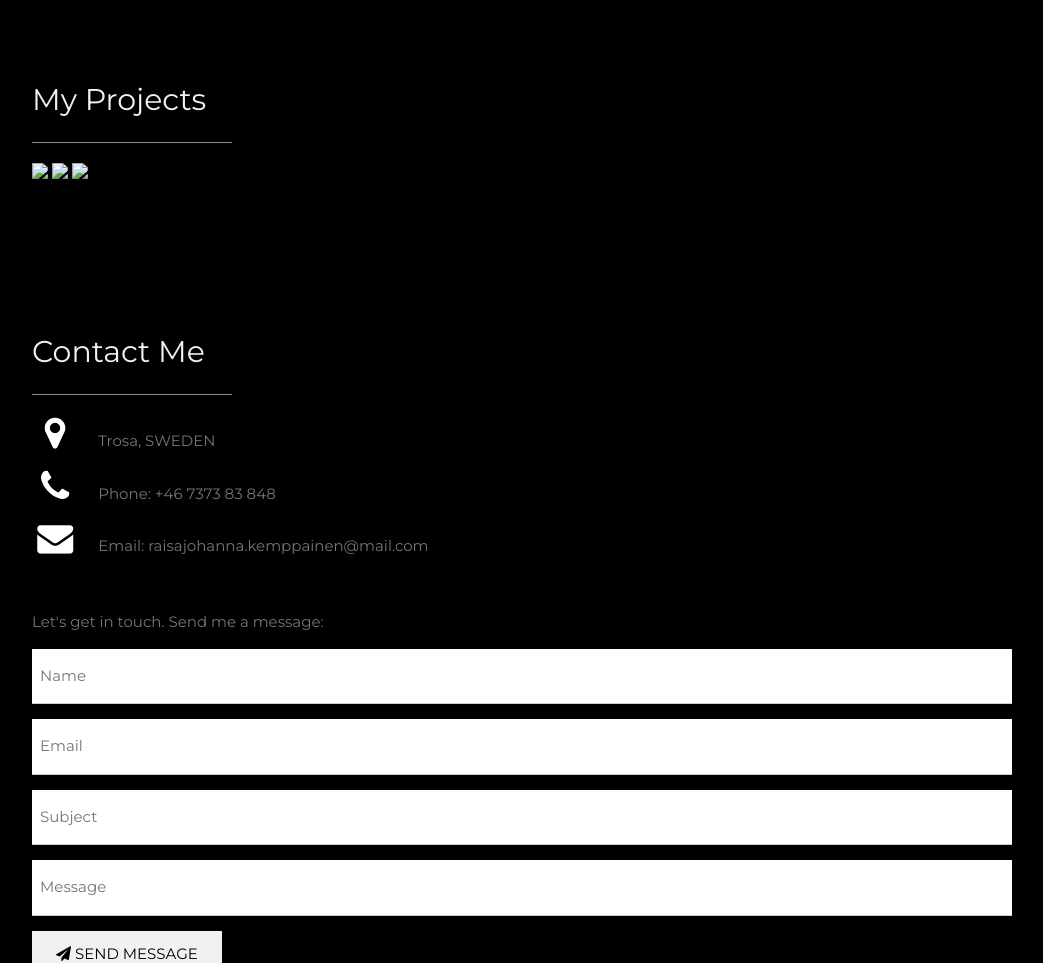
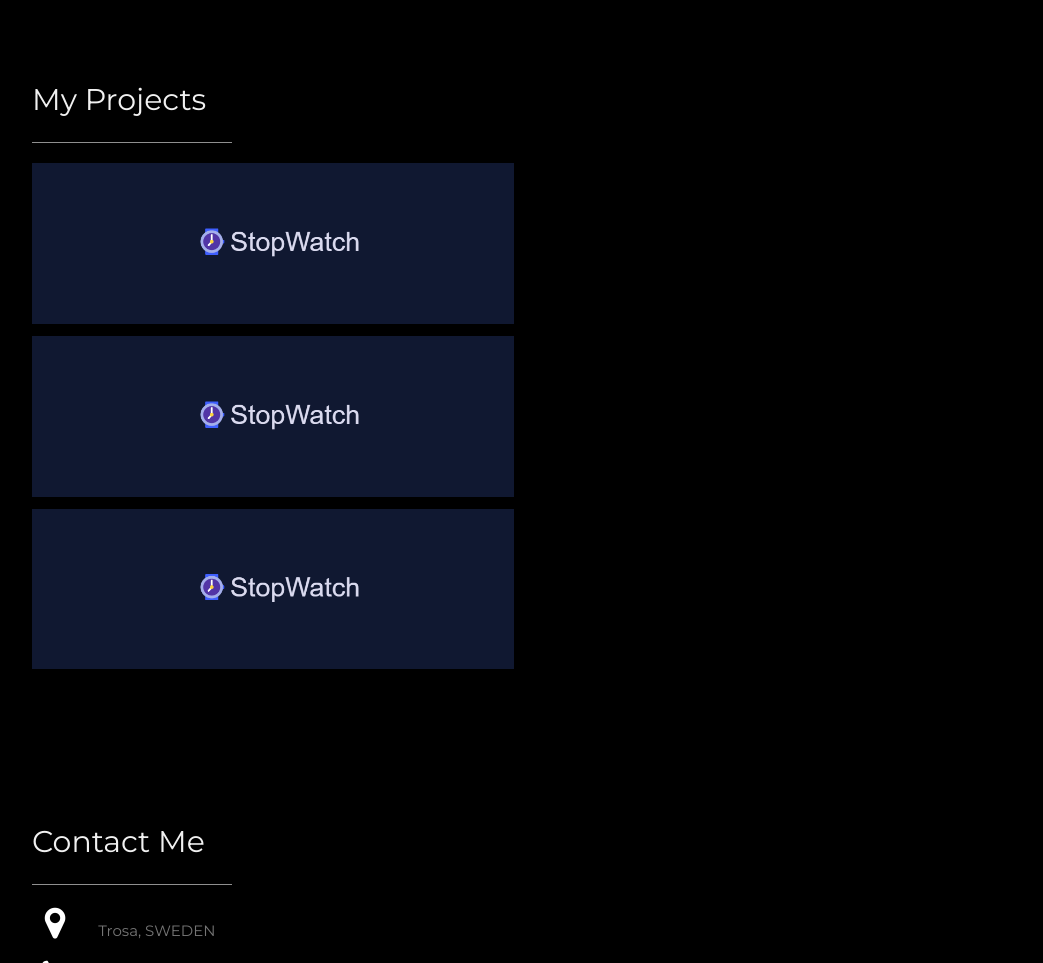
Before and after one commit to RaisaKemppainen/RaisaKemppainen.github.io, a plain HTML site: page index.html in a window 1280 px wide. Shown: the part 2759-3722 px from the top of the page, without its empty margins (178-1221 px from the left). Drawn offline with nearby package versions, Linux system fonts and the light colour scheme.

Commit message:
Update index.html

```diff
--- a/index.html
+++ b/index.html
@@ -123,9 +123,9 @@ that was new to her.
     <!-- Grid for projects -->
     <div class="w3-row-padding" style="margin:0 -16px">
       <div class="w3-half">
-        <img src="_⌚StopWatch.png" style="width:100%">
-        <img src="_⌚StopWatch.png" style="width:100%">
-        <img src="_⌚StopWatch.png" style="width:100%">
+        <a href="https://github.com/RaisaKemppainen/StopWatch.git"><img src="stopwatchpic.png" style="width:100%"></a>
+        <a href="https://github.com/RaisaKemppainen/StopWatch.git"><img src="stopwatchpic.png" style="width:100%"></a>
+        <a href="https://github.com/RaisaKemppainen/StopWatch.git"><img src="stopwatchpic.png" style="width:100%"></a>
       </div>
 
     <!-- End project grid -->
```
